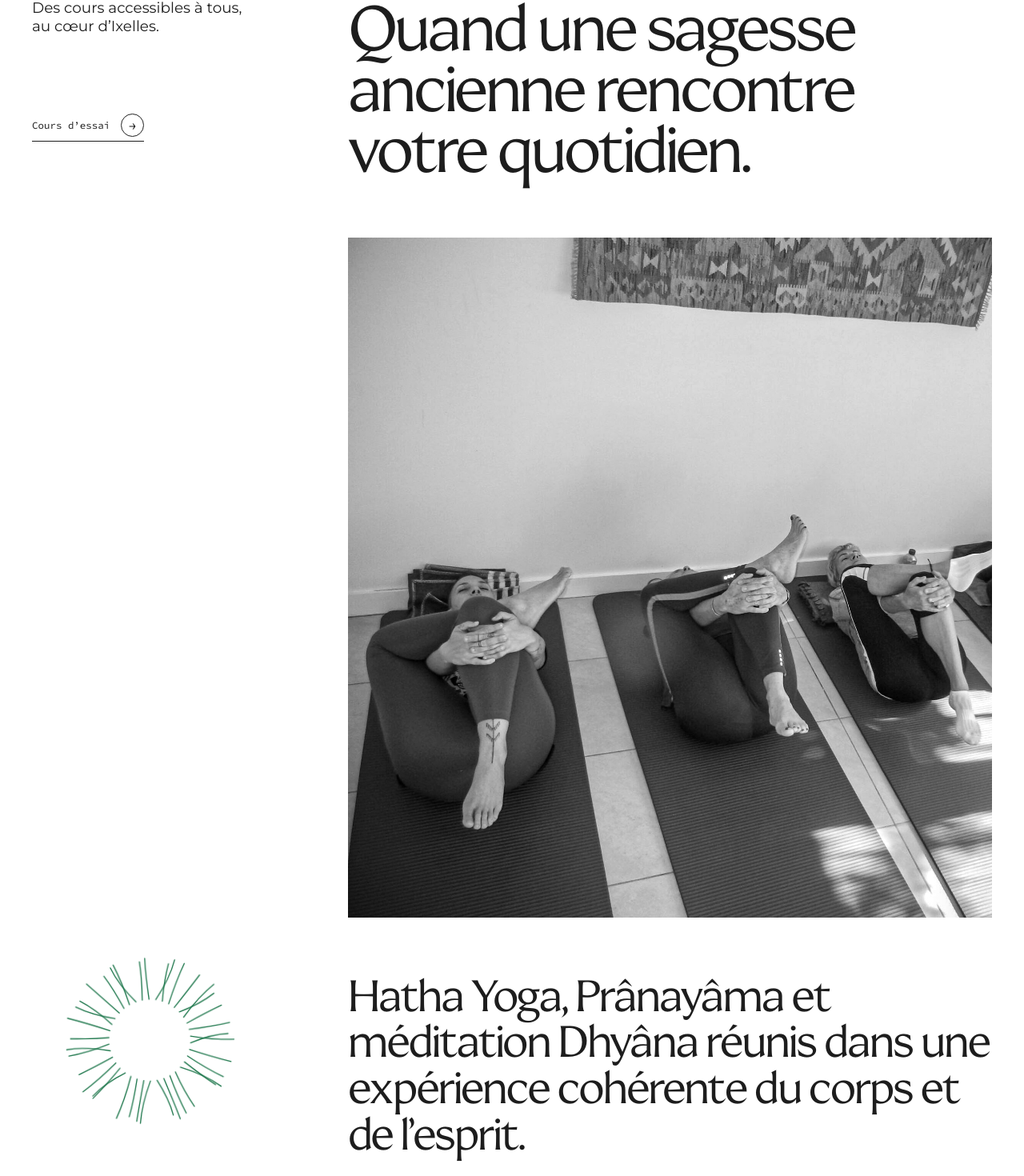
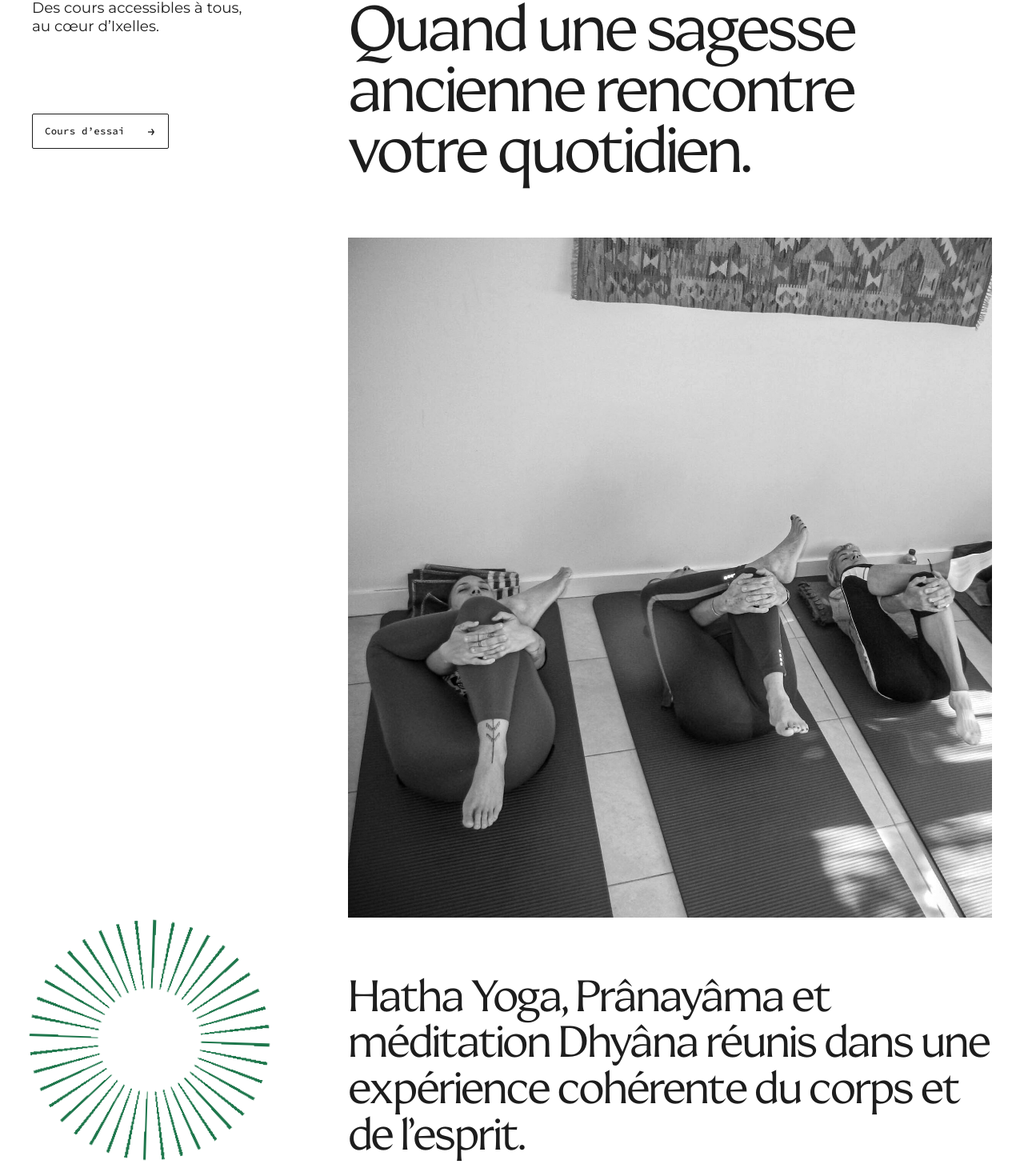
Before and after one commit to ilohest/creyda, a Nuxt app: page / in a window 1280 px wide. Shown: the part 912-2382 px from the top of the page at 80% size. Built offline with nearby package versions, Linux system fonts and the light colour scheme.

Commit message:
Restore radiant motif and outline links

```diff
--- a/app/assets/css/main.css
+++ b/app/assets/css/main.css
@@ -98,36 +98,24 @@ h2 { font-size: clamp(3rem, 6.2vw, 6.8rem); }
 .hero h1 { grid-column: 1 / 3; align-self: center; margin: .25em 0; max-width: 1250px; }
 .hero-intro { grid-column: 2; display: grid; grid-template-columns: minmax(180px, 320px) auto; align-items: end; gap: 50px; }
 .hero-intro p { margin: 0; font-size: clamp(1.1rem, 1.7vw, 1.55rem); line-height: 1.25; }
-.text-link { width: fit-content; padding-bottom: 6px; display: inline-flex; align-items: center; position: relative; font-family: var(--button-font); font-size: .78rem; white-space: nowrap; }
-.text-link::before { content: ""; height: 1px; position: absolute; right: 0; bottom: 0; left: 0; background: currentColor; transform-origin: right; transition: transform .35s cubic-bezier(.22, 1, .36, 1); }
-.text-link span { width: 29px; height: 29px; margin-left: 14px; display: inline-grid; place-items: center; border: 1px solid currentColor; border-radius: 50%; font-family: var(--sans); font-size: 1.15rem; line-height: 1; transition: transform .35s cubic-bezier(.22, 1, .36, 1), background-color .3s ease, color .3s ease; }
-.text-link:hover::before { transform: scaleX(.28); }
-.text-link:hover span { transform: translate(3px, -2px); background: var(--green); color: var(--white); }
-.res-teaser .text-link:hover span, .wellbeing-cta .text-link:hover span { background: var(--white); color: var(--green); }
+.text-link { width: fit-content; min-height: 44px; padding: 10px 15px; display: inline-flex; align-items: center; justify-content: center; border: 1px solid currentColor; border-radius: 2px; font-family: var(--button-font); font-size: .78rem; font-weight: 500; letter-spacing: .015em; white-space: nowrap; transition: transform .3s cubic-bezier(.22, 1, .36, 1), box-shadow .3s ease, background-color .3s ease, color .3s ease; }
+.text-link::before { content: none; }
+.text-link span { margin-left: 28px; display: inline-block; font-family: var(--sans); font-size: 1.15rem; line-height: 1; transition: transform .35s cubic-bezier(.22, 1, .36, 1); }
+.text-link:hover { transform: translateY(-2px); box-shadow: 5px 5px 0 rgba(29,29,29,.14); }
+.text-link:hover span { transform: translateX(7px); }
 
 .opening { padding: 110px 0 150px; display: grid; grid-template-columns: .55fr 1.45fr; gap: 7vw; }
 .opening aside { display: flex; min-height: 920px; flex-direction: column; }
 .opening aside > p { font-size: 1.15rem; line-height: 1.25; }
 .opening aside .text-link { margin-top: 80px; }
-.radiant-mark { display: block; aspect-ratio: 1; overflow: visible; color: var(--green); pointer-events: none; }
-.radiant-mark--light { color: var(--mint); }
-.radiant-mark__orbit { transform-origin: 100px 100px; animation: radiant-orbit 18s cubic-bezier(.45, 0, .2, 1) 1.8s infinite alternate; }
-.radiant-mark__ray { stroke: currentColor; stroke-width: 1.35; stroke-linecap: round; stroke-dasharray: 1; transform-origin: 100px 100px; animation: radiant-unfold 1.35s cubic-bezier(.16, 1, .3, 1) var(--ray-delay) both, radiant-curve 7s ease-in-out calc(1.6s + var(--ray-delay)) infinite alternate; }
-.radiant-mark--dense .radiant-mark__ray { stroke-width: 1; }
-.radiant-mark--airy .radiant-mark__ray { stroke-width: 1.65; }
+.radiant-mark { --ray-color: var(--green); --ray-width: 1.4deg; --ray-gap: 9deg; display: block; aspect-ratio: 1; border-radius: 50%; background: repeating-conic-gradient(from 0deg, var(--ray-color) 0 var(--ray-width), transparent var(--ray-width) var(--ray-gap)); -webkit-mask: radial-gradient(circle, transparent 0 30%, #000 30.8% 100%); mask: radial-gradient(circle, transparent 0 30%, #000 30.8% 100%); animation: radiant-breathe 7s cubic-bezier(.45, 0, .2, 1) infinite alternate; transform-origin: center; pointer-events: none; }
+.radiant-mark--dense { --ray-width: 1deg; --ray-gap: 6.5deg; }
+.radiant-mark--airy { --ray-width: 1.8deg; --ray-gap: 12deg; }
+.radiant-mark--light { --ray-color: var(--mint); }
 .sun-mark { width: min(23vw, 300px); margin-top: auto; }
-@keyframes radiant-unfold {
-  0% { opacity: 0; stroke-dashoffset: 1; transform: rotate(-5deg) scale(.72); }
-  45% { opacity: .72; }
-  100% { opacity: 1; stroke-dashoffset: 0; transform: rotate(0) scale(1); }
-}
-@keyframes radiant-curve {
-  from { transform: rotate(var(--ray-turn-reverse)) scaleY(.985); }
-  to { transform: rotate(var(--ray-turn)) scaleY(1.018); }
-}
-@keyframes radiant-orbit {
-  from { transform: rotate(-1.2deg) scale(.992); }
-  to { transform: rotate(1.2deg) scale(1.008); }
+@keyframes radiant-breathe {
+  from { transform: rotate(-2deg) scale(.98); }
+  to { transform: rotate(2deg) scale(1.025); }
 }
 .opening-main h2 { max-width: 920px; margin-bottom: 70px; }
 .opening-main img { width: 100%; height: min(72vw, 850px); object-fit: cover; filter: grayscale(1) contrast(1.08); }
@@ -426,9 +414,9 @@ h2 { font-size: clamp(3rem, 6.2vw, 6.8rem); }
   .page-enter-from,
   .page-leave-to,
   .has-reveal .reveal-text { opacity: 1; transform: none; }
-  .radiant-mark__orbit, .radiant-mark__ray { animation: none; }
-  .nav-cta, .button, .text-link::before, .text-link span, .footer-directory a::after, .gallery-item img, .gallery-item button > span, .gallery-lightbox, .gallery-lightbox figure { transition: none; }
-  .nav-cta:hover, .button:hover, .nav-cta:hover::after, .button:hover::after, .text-link:hover span { transform: none; }
+  .radiant-mark { animation: none; }
+  .nav-cta, .button, .text-link, .text-link span, .footer-directory a::after, .gallery-item img, .gallery-item button > span, .gallery-lightbox, .gallery-lightbox figure { transition: none; }
+  .nav-cta:hover, .button:hover, .text-link:hover, .nav-cta:hover::after, .button:hover::after, .text-link:hover span { transform: none; }
 }
 
 @media (max-width: 900px) {
--- a/app/components/RadiantMark.vue
+++ b/app/components/RadiantMark.vue
@@ -1,5 +1,5 @@
 <script setup lang="ts">
-const props = withDefaults(defineProps<{
+withDefaults(defineProps<{
   variant?: 'classic' | 'dense' | 'airy'
   tone?: 'green' | 'light'
 }>(), {
@@ -7,53 +7,12 @@ const props = withDefaults(defineProps<{
   tone: 'green'
 })
 
-const rayCount = computed(() => ({ classic: 38, dense: 54, airy: 26 })[props.variant])
-
-const rays = computed(() => Array.from({ length: rayCount.value }, (_, index) => {
-  const angle = (Math.PI * 2 * index) / rayCount.value - Math.PI / 2
-  const curve = Math.sin(index * 1.7) * .085 + (index % 2 ? .035 : -.035)
-  const innerRadius = props.variant === 'dense' ? 31 : props.variant === 'airy' ? 39 : 35
-  const outerRadius = 86 + Math.sin(index * 2.35) * 4
-  const controlRadius = (innerRadius + outerRadius) * .54
-  const endAngle = angle + curve
-  const controlAngle = angle + curve * 1.8
-  const point = (radius: number, pointAngle: number) => ({
-    x: 100 + Math.cos(pointAngle) * radius,
-    y: 100 + Math.sin(pointAngle) * radius
-  })
-  const start = point(innerRadius, angle)
-  const control = point(controlRadius, controlAngle)
-  const end = point(outerRadius, endAngle)
-
-  return {
-    d: `M ${start.x.toFixed(2)} ${start.y.toFixed(2)} Q ${control.x.toFixed(2)} ${control.y.toFixed(2)} ${end.x.toFixed(2)} ${end.y.toFixed(2)}`,
-    style: {
-      '--ray-delay': `${index * 18}ms`,
-      '--ray-turn': `${((index % 3) - 1) * .6}deg`,
-      '--ray-turn-reverse': `${((index % 3) - 1) * -.6}deg`
-    }
-  }
-}))
 </script>
 
 <template>
-  <svg
+  <span
     class="radiant-mark"
     :class="[`radiant-mark--${variant}`, `radiant-mark--${tone}`]"
-    viewBox="0 0 200 200"
-    fill="none"
     aria-hidden="true"
-  >
-    <g class="radiant-mark__orbit">
-      <path
-        v-for="(ray, index) in rays"
-        :key="index"
-        class="radiant-mark__ray"
-        :d="ray.d"
-        :style="ray.style"
-        pathLength="1"
-        vector-effect="non-scaling-stroke"
-      />
-    </g>
-  </svg>
+  />
 </template>
```
